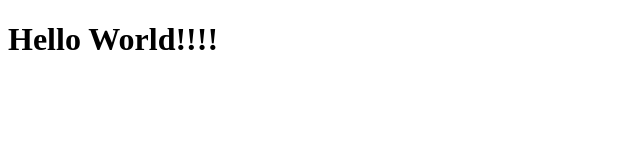
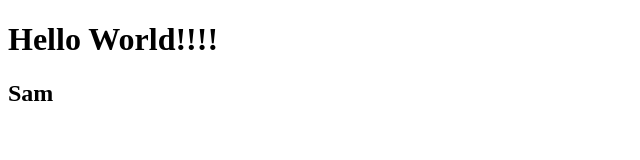
Before and after one commit to beener1992/testing-branches, a plain HTML site: page index.html in a window 1280 px wide. Shown: the full height of the page, 0-640 px from the left. Drawn offline with Linux system fonts and the light colour scheme.

Commit message:
add name

```diff
--- a/index.html
+++ b/index.html
@@ -8,5 +8,6 @@
 </head>
 <body>
     <h1>Hello World!!!!</h1>
+    <h2>Sam</h2>
 </body>
 </html>
```
